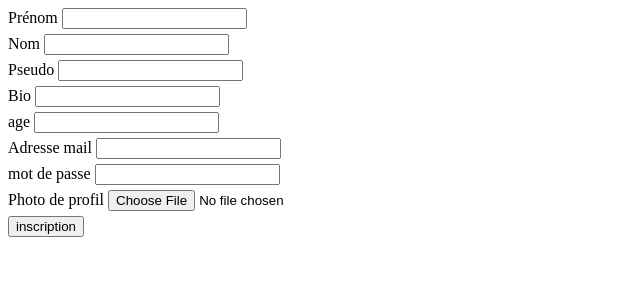
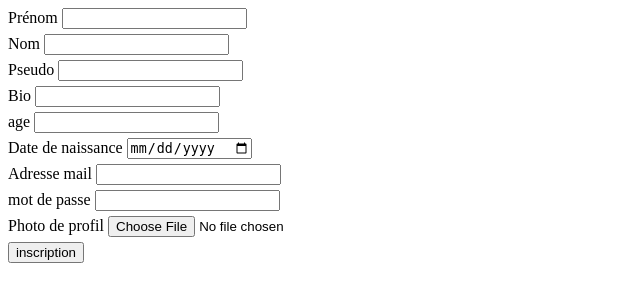
Before and after one commit to KiSEiGitHub/Leveling, a PHP site: page /inscription.php in a window 1280 px wide. Shown: the top 302 px of the page, without its empty margins (0-640 px from the left). Run offline with PHP 8.4, Linux system fonts and the light colour scheme.

Commit message:
update(*) : sql + formulaire date de naissance

```diff
--- a/Config/controller.php
+++ b/Config/controller.php
@@ -24,7 +24,7 @@ class controller
     // méthodes
     public function insertUser($tab, $img)
     {
-        $r = "insert into user values(null, :nom, :prenom, :password, :age, :pseudo, :bio, :img, :role)";
+        $r = "insert into user values(null, :nom, :prenom, :password, :age, :pseudo, :bio, :img, :role, :dateNaissance)";
         $data = array(
             ":nom" => $tab['nom'],
             ":prenom" => $tab['prenom'],
@@ -34,6 +34,7 @@ class controller
             ":bio" => $tab['bio'],
             ":img" => $img,
             ":role" => 'admin', // ça faudra changer sur "user" quand on aura crée tous les trois nos comptes
+            ":dateNaissance" => $tab['dateNaissance']
         );
 
         if ($this->pdo != null) {
--- a/inscription.php
+++ b/inscription.php
@@ -45,6 +45,10 @@ $setup = new setup();
             age
             <input type="number" name="age">
         </label>
+        <label for="dateNaissance">
+            Date de naissance
+            <input type="date" name="dateNaissance">
+        </label>
         <label for="mail">
             Adresse mail
             <input type="email" name="mail">
```
